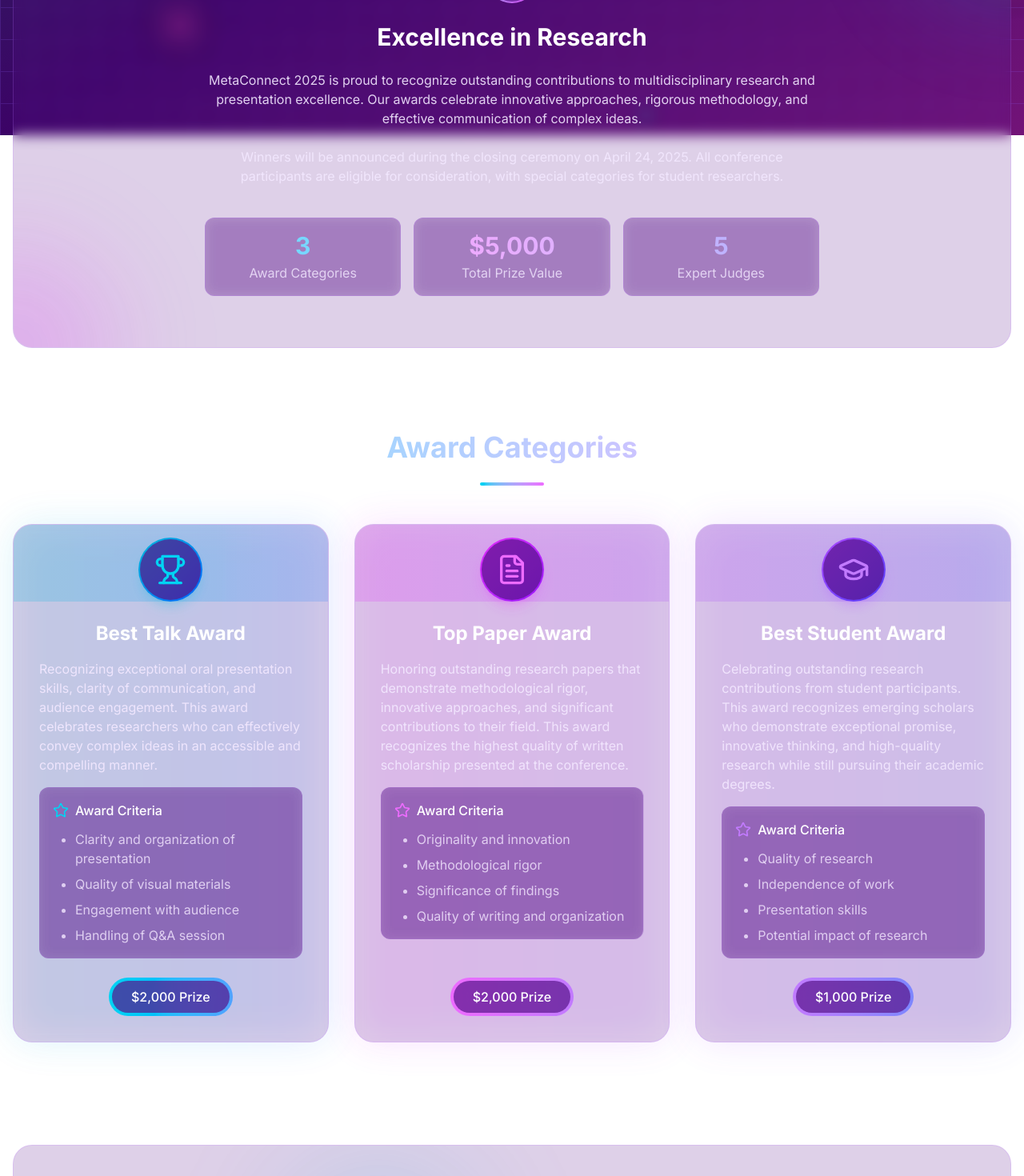
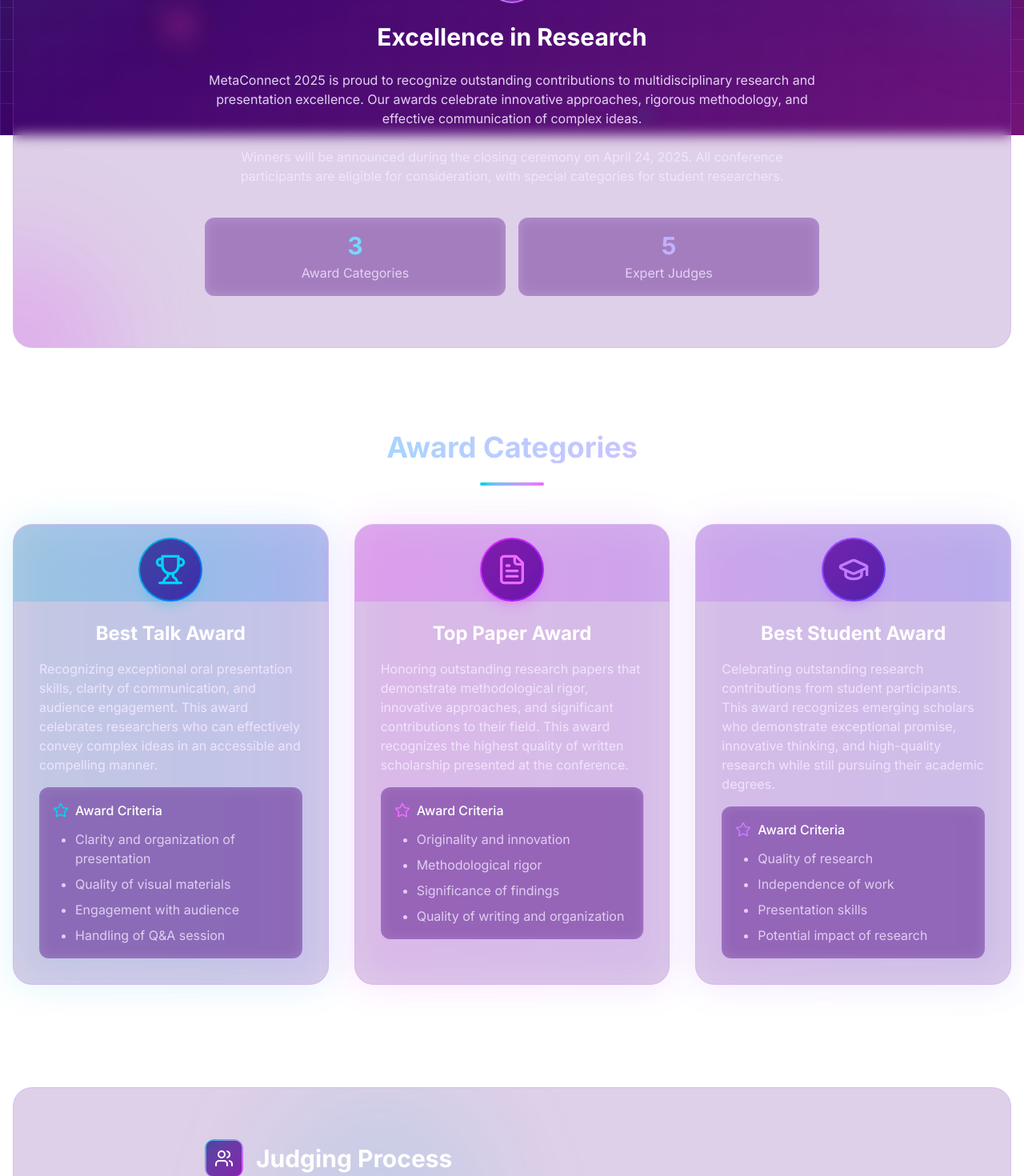
Before and after one commit to ZepResearch/NextGenSynergy, a Next.js app: page /awards in a window 1280 px wide. Shown: the part 631-2101 px from the top of the page at 80% size. Built offline with nearby package versions, Linux system fonts and the light colour scheme.

Commit message:
ui changes

```diff
--- a/src/app/(pages)/awards/Content.jsx
+++ b/src/app/(pages)/awards/Content.jsx
@@ -57,7 +57,7 @@
                   </p>
                 </div>
 
-                <div className="grid grid-cols-1 md:grid-cols-3 gap-4 mt-10">
+                <div className="grid grid-cols-1 md:grid-cols-2 gap-4 mt-10">
                   <div className="bg-purple-900/30 backdrop-blur-sm rounded-xl border border-purple-400/20 p-4">
                     <div className="text-3xl font-bold text-transparent bg-clip-text bg-gradient-to-r from-cyan-300 to-blue-300 mb-1">
                       3
@@ -65,12 +65,12 @@
                     <div className="text-purple-100/80">Award Categories</div>
                   </div>
 
-                  <div className="bg-purple-900/30 backdrop-blur-sm rounded-xl border border-purple-400/20 p-4">
+                  {/* <div className="bg-purple-900/30 backdrop-blur-sm rounded-xl border border-purple-400/20 p-4">
                     <div className="text-3xl font-bold text-transparent bg-clip-text bg-gradient-to-r from-fuchsia-300 to-purple-300 mb-1">
                       $5,000
                     </div>
                     <div className="text-purple-100/80">Total Prize Value</div>
-                  </div>
+                  </div> */}
 
                   <div className="bg-purple-900/30 backdrop-blur-sm rounded-xl border border-purple-400/20 p-4">
                     <div className="text-3xl font-bold text-transparent bg-clip-text bg-gradient-to-r from-purple-300 to-indigo-300 mb-1">
@@ -137,13 +137,13 @@
                     </div>
                   </div>
 
-                  <div className="mt-6 text-center">
+                  {/* <div className="mt-6 text-center">
                     <div className="inline-flex items-center justify-center p-1 rounded-full bg-gradient-to-r from-cyan-400 to-blue-400">
                       <div className="px-6 py-2 rounded-full bg-purple-900/70 backdrop-blur-sm text-white font-medium">
                         $2,000 Prize
                       </div>
                     </div>
-                  </div>
+                  </div> */}
                 </div>
               </div>
             </div>
@@ -188,13 +188,13 @@
                     </div>
                   </div>
 
-                  <div className="mt-6 text-center">
+                  {/* <div className="mt-6 text-center">
                     <div className="inline-flex items-center justify-center p-1 rounded-full bg-gradient-to-r from-fuchsia-400 to-purple-400">
                       <div className="px-6 py-2 rounded-full bg-purple-900/70 backdrop-blur-sm text-white font-medium">
                            $2,000 Prize
                       </div>
                     </div>
-                  </div>
+                  </div> */}
                 </div>
               </div>
             </div>
@@ -239,13 +239,13 @@
                     </div>
                   </div>
 
-                  <div className="mt-6 text-center">
+                  {/* <div className="mt-6 text-center">
                     <div className="inline-flex items-center justify-center p-1 rounded-full bg-gradient-to-r from-purple-400 to-indigo-400">
                       <div className="px-6 py-2 rounded-full bg-purple-900/70 backdrop-blur-sm text-white font-medium">
                         $1,000 Prize
                       </div>
                     </div>
-                  </div>
+                  </div> */}
 
               </div>
             </div>
```
